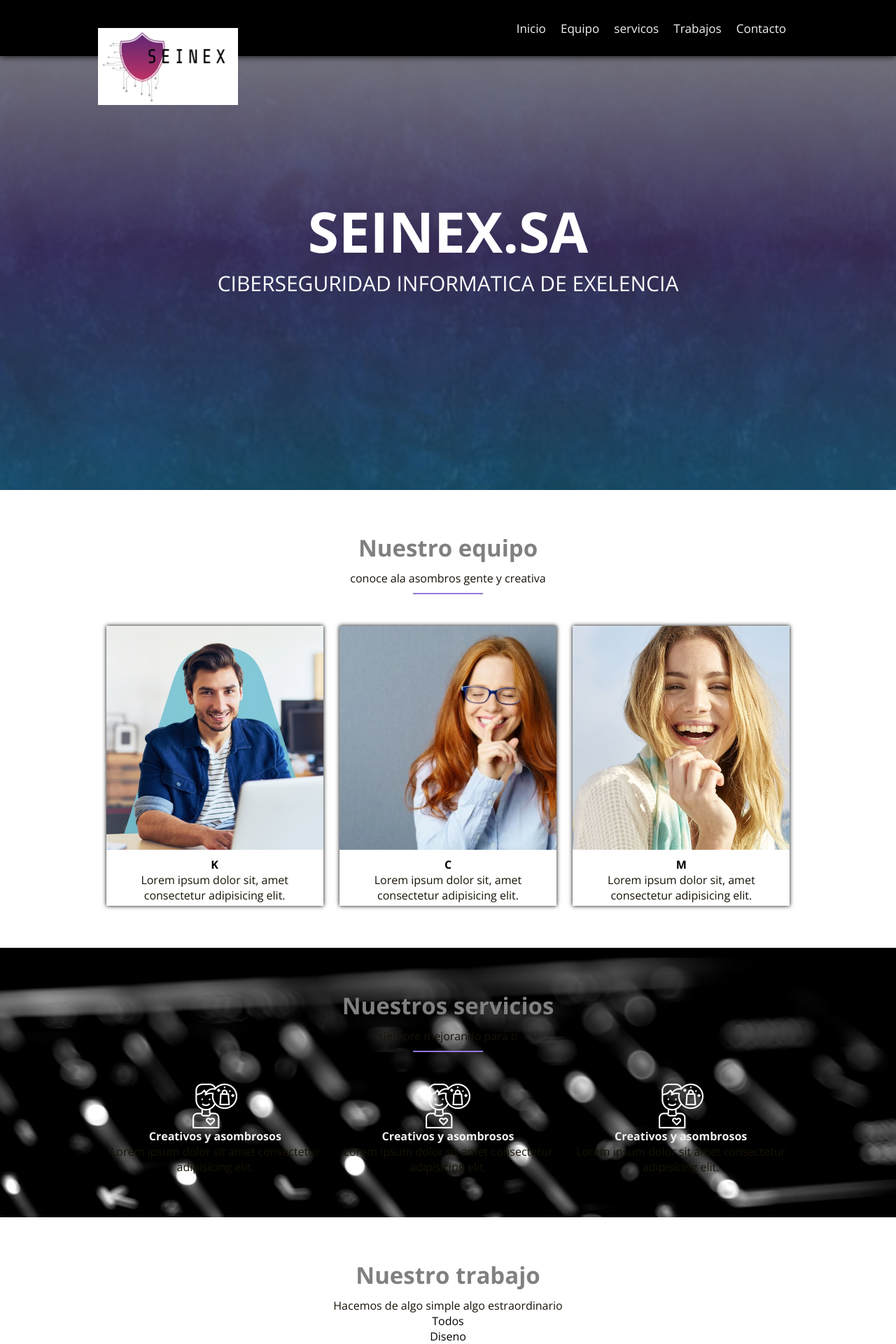
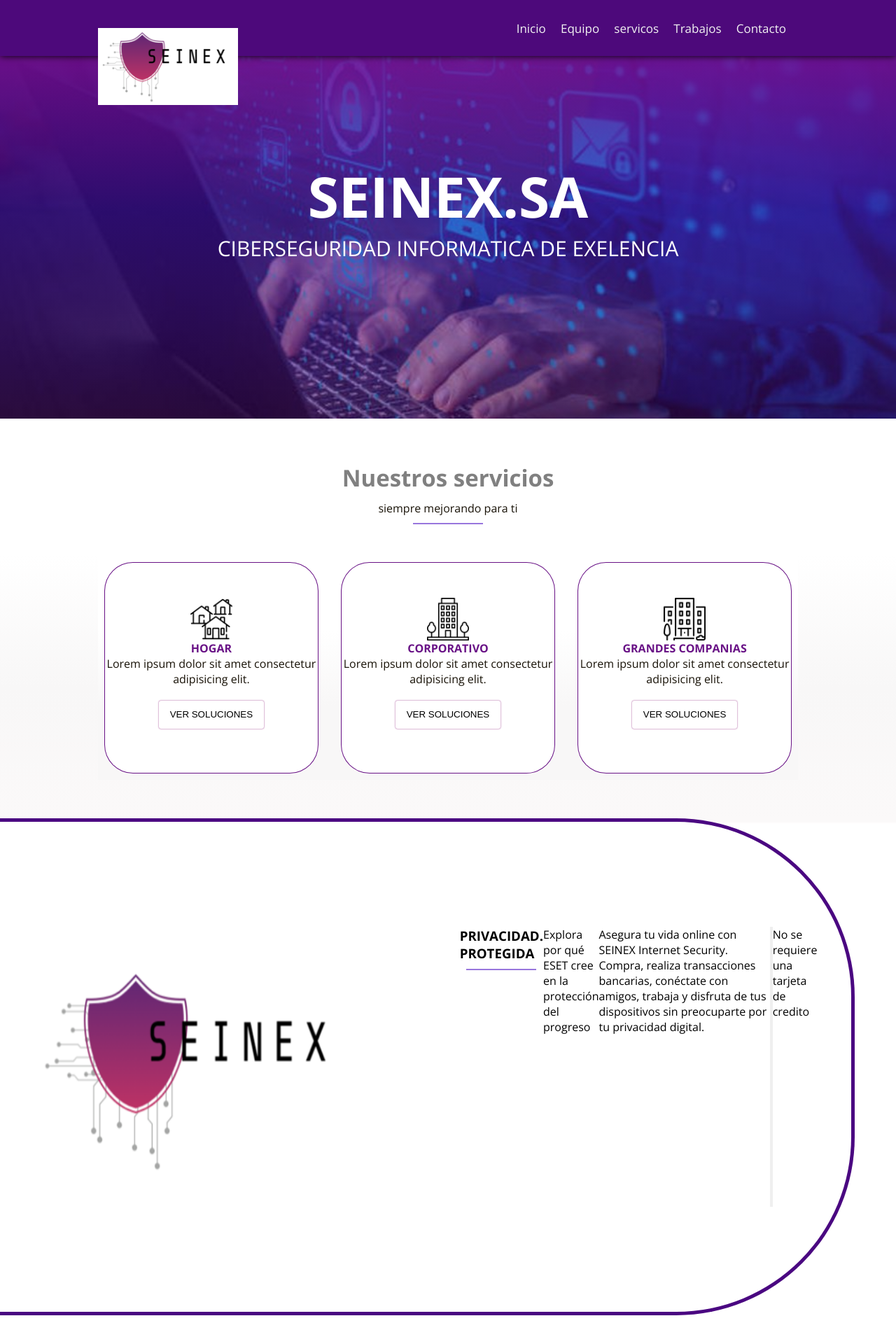
Before and after one commit to Oliver3214/Lan3, a PHP site: page /index.html in a window 1280 px wide. Shown: the top 1920 px of the page at 70% size. Run offline with PHP 8.4, Linux system fonts and the light colour scheme; some libraries are stand-ins or nearby versions.

Commit message:
se cambio el heather y se agregaron datos

```diff
--- a/land3/estilos.css
+++ b/land3/estilos.css
@@ -7,6 +7,9 @@
   --margenes:60px;
   --espacios:10px;
   --espacios-contenido:45px;
+}
+html{
+  scroll-behavior: smooth;
 }
 *{
     margin: 0px;
@@ -67,29 +70,34 @@
   /*header*/
   header{
     width: 100%;
-    height: 700px;
+    height: 600px;
     background: linear-gradient(to bottom,
-    gray,
-    rgba(64, 37, 92, 0.6),
-    rgba(7,109,150, .45)
-    ),url(fondo.jpg);
+    rgb(127, 14, 144),
+    rgba(65, 13, 170, 0.6),
+    rgba(74, 7, 112, 0.45)
+    ),url(fondo_general.jpeg);
     background-attachment: fixed;
     background-position: center;
     background-size: cover;
   }
+  header .fondo_general.jpeg{
+    width: 100%;
+    height: 100%;
+  }
   nav{
     width: 100%;
     position: fixed;
+    background-color: rgb(77, 9, 123);
   }
   .nav1{
     height: 80px;
     color: #f2f2f2;
     box-shadow: 0 0 10px 0 #000;
-    background-color: black;
+    background-color: rgb(238, 93, 223), black;
 
   }
   .nav2{
-    background: var(--fondo);
+    background: black;
     height: 150px;
     color: black;
   }
@@ -115,7 +123,7 @@
     font-size: 17px;
     font-weight: 300;
     text-decoration: none;
-    border-bottom: 9px transparent;
+    border-bottom: 9px rgb(234, 233, 239);
     color: inherit;
   }
   nav.enlaces a:hover{
@@ -134,6 +142,8 @@
     margin: 0 0px 0px 0;
 
   }
+/*animamos el menu principal*/
+
 
 /**/
 .icono{
@@ -153,9 +163,19 @@
   color: white;
   overflow: hidden;
   text-align: center;
+  transition: all 0.5s;
 }
+
+/*
+#texto{
+  width: 50%;
+  height: 500px; ;
+  background-color: #000000;
+}*/
+
+
 .textos h1{
-font-size: 80px
+font-size: 80px;
 }
 .textos h2{
   font-size: 30px;
@@ -214,17 +234,107 @@
   padding: var(--espacios);
 }
 .about{
-  background: url(fondo2.jpg);
+  background: white;
   background-size: cover;
   object-fit: cover;
+  box-shadow: 0px 0px 0px 2px rgb(253, 251, 251);
+  background: linear-gradient(white, white, rgb(248, 247, 247)
+  , rgb(251, 249, 249));
+
 }
 .servicios{
   display: flex;
-  color: #f2f2f2;
+  color: #691286;
   justify-content: space-between;
-  margin: 1px;
+  background: white;
+  padding: 10px;
+  background: linear-gradient(white,white,rgb(248, 247, 247), rgb(248, 247, 247));
 
 }
+
+/*arrewglamos las cajas de los servicios*/
+.caja_servicios{
+height: 300px;
+background: 0;
+box-shadow: 0px 0px 0px 1px;
+width: 31%;
+border-radius: 40px;
+background-color: white;
+}
+.caja_servicios img{
+  padding-top: 50px;
+  align-items: center;
+  width: 20%;
+  color: #000;
+}
+.caja_servicios button{
+  background-color: white;
+  height: 40px;
+  width: 150px;
+  border-color: transparent;
+  box-shadow: 0px 0px 2px 0px rgb(139, 24, 120);
+  border-radius: 3px;
+  scroll-margin-top: 5s;
+}
+.caja_servicios p{
+  padding-bottom: 20px;
+}
+.difuminado{
+  width: 100%;
+  height: 80px;
+  box-shadow: 60px 60px 60px 0px rgb(215, 212, 215);
+  border-bottom: 100px;
+  border-radius: 0px 0px 90px 0;
+  position: fixed;
+  padding-bottom: 900px;
+}
 .af{
-color: white;
+color: black;
 }
+/*arreglamos el footer con opciones de contacto*/
+.contacto{
+  background-color: rgb(97, 10, 119);
+  height: 500px;
+}
+
+/*creamos el diseno de la seccion informatiomn*/
+
+.information{
+  width: 100%;
+  height: 700px;
+}
+.regulador_spacio{
+ display:  flex;
+ background-color: white;
+ width: 95%;
+ height: 700px;
+ margin-right: auto;
+ border-radius: 0 250px 250px 0px;
+  box-shadow: 0px 0px 0px 5px rgb(74, 7, 129);
+}
+.box{
+  background-color: transparent;
+  display: flex;
+  height: 400px;
+  width: 42%;
+  margin: auto;
+  justify-content: space-between;
+}
+
+.box img{
+  padding-top: 50px;
+  width: 90%;
+  height: 90%;
+}
+/*creamosla seccion de logros de la empresa*/
+.images{
+  width: 100%;
+  height: 400px;
+}
+.logros img{
+  margin: auto;
+  display: flex;
+  padding-top: 40px;
+  width: 70%;
+  height: 150px;
+}
--- a/land3/index.html
+++ b/land3/index.html
@@ -9,27 +9,17 @@
     <link href="https://fonts.googleapis.com/css?family=Open+Sans:300,400,700,800&display=swap" rel="stylesheet">
     <script src="https://kit.fontawesome.com/10780d7f46.js" crossorigin="anonymous"></script>
     <div> <a href="https://www.flaticon.es/autores/freepik" title="Freepik"></a>  <a href="https://www.flaticon.es/"     title="Flaticon"></a></div>
+
 </head>
 <body class="hidden">
-    <!---<div class="central" id="onload">
-        <div class="lds-facebook">
-            <div>
-    a
-            </div>
-            <div>
-    a
-            </div>
-            <div>
-    a
-            </div>
-        </div>
-    </div>--->
+<!--creamos el encabezado de la pagina-->
    <header>
        <nav id="nav" class="nav1" >
-           <div class="contenedor-nav"><!--cramos el contenedor para el logo-->
+           <div class="contenedor-nav"><!--creamos el contenedor para el logo-->
                 <div class="alineador">
                    <img src="png/logo_principal_blanco.png" alt=""><!--- colocamos el logo de la empresa  png/logo_principal_negro.png--->
                </div>
+                <!--colocamos los enlaces para la pagina-->
                <div class="contenedor_menu" id="enlaces">
                     <div class="enlaces" id="enlaces">
                         <a href="#" id="enlaces-inicio" class="btn-header">Inicio</a>
@@ -41,72 +31,70 @@
                </div>
                <div class="icono" id="open">
                     <span>&#9776;</span>
-               </div>
+                </div>
+            </div>
        </nav>
 
-       <div class="textos">
+       <div class="textos" id="texto">
             <h1>SEINEX.SA</h1>
             <h2>CIBERSEGURIDAD INFORMATICA DE EXELENCIA</h2>
        </div>
    </header>
-
+<!-- creamos el cuerpo de la pagina--->
    <main>
-       <section class="team contenedor" id="equipo">
-           <h3> Nuestro equipo</h3>
-           <p class="after "> conoce ala asombros gente y creativa</p>
-           <div class="card">
-               <div class="content-card ">
-                   <div class="people">
-                       <img src="people1.jpg" alt="">
-                   </div>
-                   <div class="texto-team">
-                       <h4>K</h4>
-                       <p>Lorem ipsum dolor sit, amet consectetur adipisicing elit. Repudiandae, amet, voluptates magnam tempora quasi odit id facilis et quas voluptatum cumque ex? A eius sed officia itaque, accusantium reiciendis sapiente!</p>
-                   </div>
-               </div>
-               <div class="content-card">
-                   <div class="people">
-                       <img src="persona2.webp" alt="">
-                   </div>
-                <div class="texto-team">
-                       <h4>C</h4>
-                       <p>Lorem ipsum dolor sit, amet consectetur adipisicing elit. Repudiandae, amet, voluptates magnam tempora quasi odit id facilis et quas voluptatum cumque ex? A eius sed officia itaque, accusantium reiciendis sapiente!</p>
-                   </div>
-               </div>
-               <div class="content-card">
-                   <div class="people">
-                       <img src="persona3.jpg" alt="">
-                   </div>
-                   <div class="texto-team">
-                       <h4>M</h4>
-                       <p>Lorem ipsum dolor sit, amet consectetur adipisicing elit. Repudiandae, amet, voluptates magnam tempora quasi odit id facilis et quas voluptatum cumque ex? A eius sed officia itaque, accusantium reiciendis sapiente!</p>
-                   </div>
-               </div>
-            </div>
-        </section>
+   <!--creamos las secciones para el cuerpo de pagina-->
+<!--creamos la seccion de presentacion de servicios-->
         <section class="about " id="servicio">
             <div class="contenedor">
                 <h3>Nuestros servicios</h3>
                 <p class="after"> siempre mejorando para ti</p>
                 <div class="servicios">
-                    <div class="caja-servicios">
-                        <img src="a.png" alt="">
-                        <h4>Creativos y asombrosos</h4>
+                    <div class="caja_servicios">
+                        <img src="png/alojamiento.png" alt="">
+                        <h4>HOGAR</h4>
                         <p>Lorem ipsum dolor sit amet consectetur adipisicing elit.</p>
+                        <button type="link">VER SOLUCIONES</button><!--agregamos los botones para ver detalles-->
                     </div>
-                    <div class="caja-servicios">
-                        <img src="a.png" alt="">
-                        <h4>Creativos y asombrosos</h4>
+                    <div class="caja_servicios">
+                        <img src="png/edificio (1).png" alt="">
+                        <h4>CORPORATIVO</h4>
                         <p>Lorem ipsum dolor sit amet consectetur adipisicing elit.</p>
+                        <button type="link">VER SOLUCIONES</button><!--agregamos los botones para ver detalles-->
                     </div>
-                    <div class="caja-servicios">
-                        <img src="a.png" alt="">
-                        <h4>Creativos y asombrosos</h4>
+                    <div class="caja_servicios">
+                        <img src="png/edificio.png" alt="">
+                        <h4>GRANDES COMPANIAS</h4>
                         <p>Lorem ipsum dolor sit amet consectetur adipisicing elit.</p>
+                        <button type="link">VER SOLUCIONES</button><!--agregamos los botones para ver detalles-->
                     </div>
                 </div>
             </div>
+            <div class="difuminado"><!--difuminado-->
+            </div>
         </section>
+<!--creamos la seccion de datos-->
+<section  class="information">
+    <div class="regulador_spacio">
+        <div class="box">
+            <img src="png/logo_principal_blanco.png" alt="">
+        </div>
+        <div class="box">
+            <h3 class="after">PRIVACIDAD. PROTEGIDA</h3>
+            <link rel="" type="" href="">Explora por qué ESET cree en la protección del progreso
+            <p>Asegura tu vida online con SEINEX Internet Security. Compra, realiza transacciones bancarias, conéctate con amigos, trabaja y disfruta de tus dispositivos sin preocuparte por tu privacidad digital.</p>
+            <button type="comprar"></button>
+            <p>No se requiere una tarjeta de credito</p>
+        </div>
+    </div>
+</section>
+<!--fotos de los logros de la compania-->
+<section class="images">
+    <div class="logros">
+        <img src="png/logros.png" alt="">
+    </div>
+</section>
+
+<!--creamos las fotos de los productos que proveemos-->
         <section class="work contenedor" id="trabajo">
             <h3>Nuestro trabajo</h3>
             <p> Hacemos de algo simple algo estraordinario</p>
@@ -194,6 +182,41 @@
             </div>
         </section>
    </main>
+    <section class="team contenedor" id="equipo">
+           <h3> Nuestro equipo</h3>
+           <p class="after "> conoce ala asombros gente y creativa</p>
+           <div class="card">
+               <div class="content-card ">
+                   <div class="people">
+                       <img src="people1.jpg" alt="">
+                   </div>
+                   <div class="texto-team">
+                       <h4>K</h4>
+                       <p>Lorem ipsum dolor sit, amet consectetur adipisicing elit. Repudiandae, amet, voluptates magnam tempora quasi odit id facilis et quas voluptatum cumque ex? A eius sed officia itaque, accusantium reiciendis sapiente!</p>
+                   </div>
+               </div>
+               <div class="content-card">
+                   <div class="people">
+                       <img src="persona2.webp" alt="">
+                   </div>
+                <div class="texto-team">
+                       <h4>C</h4>
+                       <p>Lorem ipsum dolor sit, amet consectetur adipisicing elit. Repudiandae, amet, voluptates magnam tempora quasi odit id facilis et quas voluptatum cumque ex? A eius sed officia itaque, accusantium reiciendis sapiente!</p>
+                   </div>
+               </div>
+               <div class="content-card">
+                   <div class="people">
+                       <img src="persona3.jpg" alt="">
+                   </div>
+                   <div class="texto-team">
+                       <h4>M</h4>
+                       <p>Lorem ipsum dolor sit, amet consectetur adipisicing elit. Repudiandae, amet, voluptates magnam tempora quasi odit id facilis et quas voluptatum cumque ex? A eius sed officia itaque, accusantium reiciendis sapiente!</p>
+                   </div>
+               </div>
+            </div>
+        </section>
+
+<!-- creamos el footer para el pie de pagina-->
     <footer class="contacto">
         <div class="footer contenedor">
             <div class="marca-logo">
```
Also changed, not shown: land3/scrip.js (+67 -0 lines), land3/fondo_general.jpeg (added), land3/png/alojamiento.png (added), land3/png/edificio (1).png (added), land3/png/edificio.png (added), land3/png/logros.png (added).
